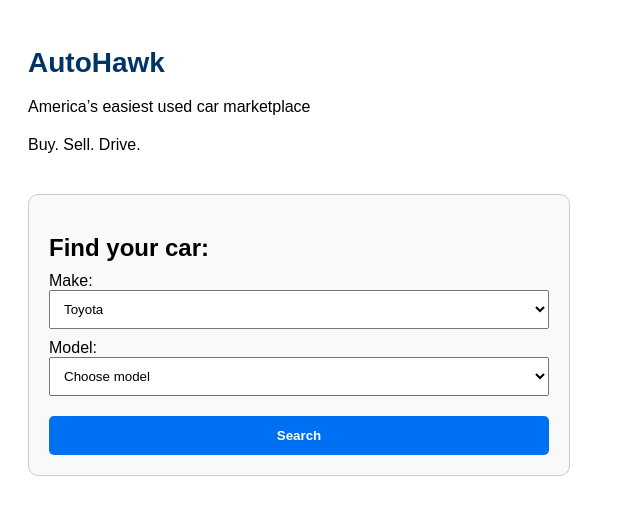
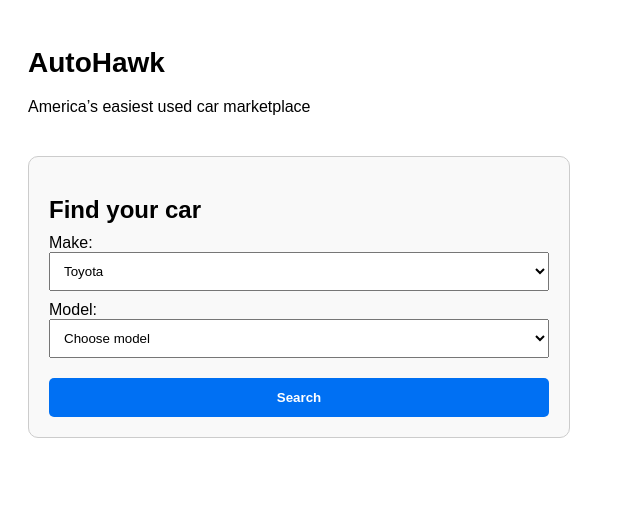
Before and after one commit to Ihab2022/Autohawk, a Next.js app: page / in a window 1280 px wide. Shown: the top 514 px of the page, without its empty margins (0-640 px from the left). Built offline with nearby package versions, Linux system fonts and the light colour scheme.

Commit message:
Добавил рабочий шаблон index.js

```diff
--- a/pages/index.js
+++ b/pages/index.js
@@ -1,19 +1,22 @@
 export default function Home() {
   return (
     <main style={{ padding: '20px', fontFamily: 'Arial, sans-serif' }}>
-      <h1 style={{ fontSize: '28px', fontWeight: 'bold', color: '#003366' }}>AutoHawk</h1>
-      <p style={{ marginBottom: '20px' }}>America’s easiest used car marketplace</p>
-      <p>Buy. Sell. Drive.</p>
+      <h1 style={{ fontSize: '28px', fontWeight: 'bold' }}>AutoHawk</h1>
+      <p style={{ marginBottom: '20px' }}>
+        America’s easiest used car marketplace
+      </p>
 
-      <div style={{
+      <div
+        style={{
           border: '1px solid #ccc',
           padding: '20px',
           borderRadius: '10px',
           maxWidth: '500px',
           background: '#f9f9f9',
-        marginTop: '40px'
-      }}>
-        <h2 style={{ marginBottom: '10px' }}>Find your car:</h2>
+          marginTop: '40px',
+        }}
+      >
+        <h2 style={{ marginBottom: '10px' }}>Find your car</h2>
 
         <label>Make:</label>
         <select style={{ width: '100%', padding: '10px', marginBottom: '10px' }}>
@@ -27,15 +30,17 @@ export default function Home() {
           <option>Choose model</option>
         </select>
 
-        <button style={{
+        <button
+          style={{
             width: '100%',
             padding: '12px',
             background: '#0070f3',
             color: 'white',
             border: 'none',
             borderRadius: '5px',
-          fontWeight: 'bold'
-        }}>
+            fontWeight: 'bold',
+          }}
+        >
           Search
         </button>
       </div>
```
Lines whose indentation alone changed are shown as unchanged.
